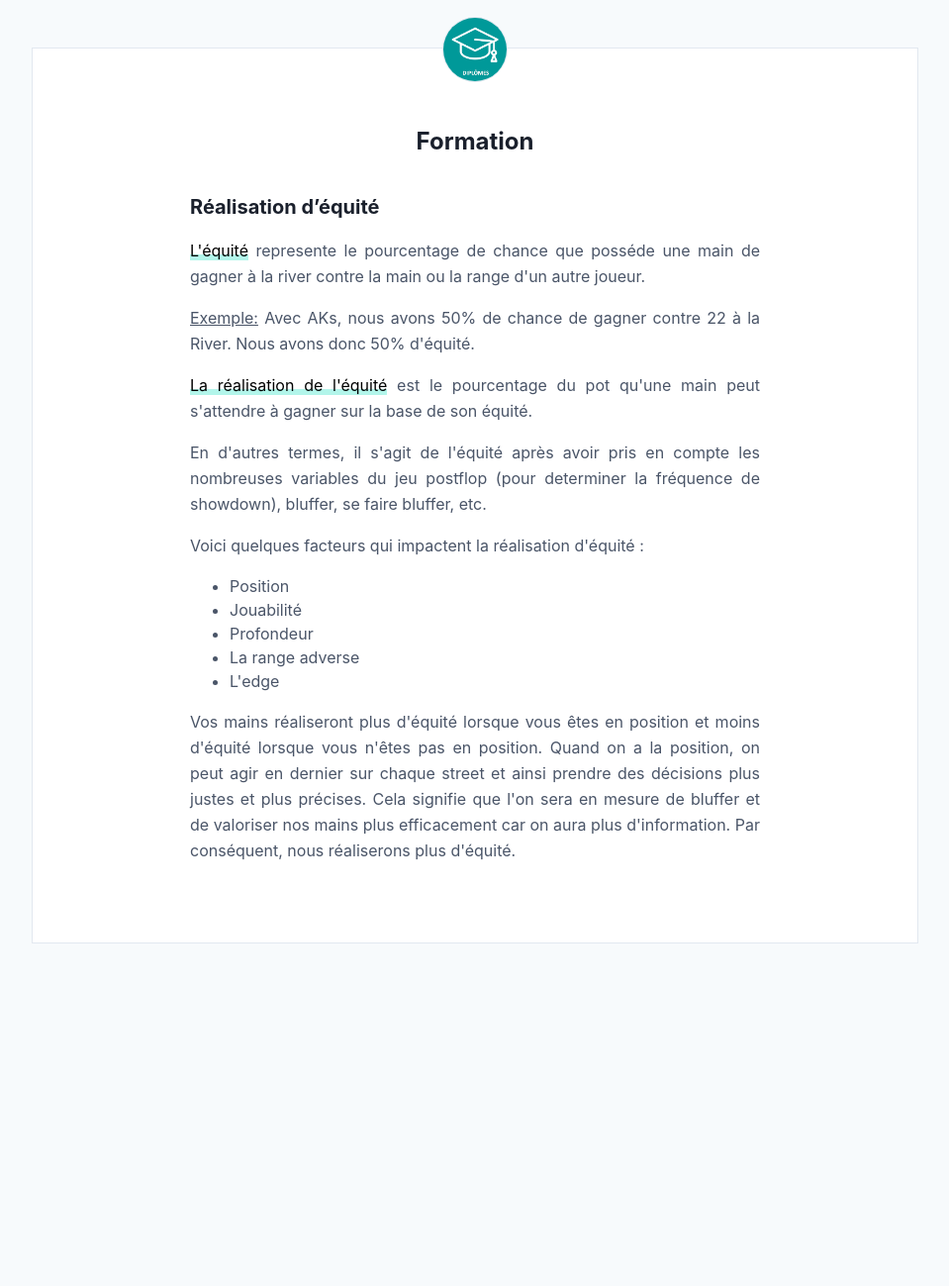
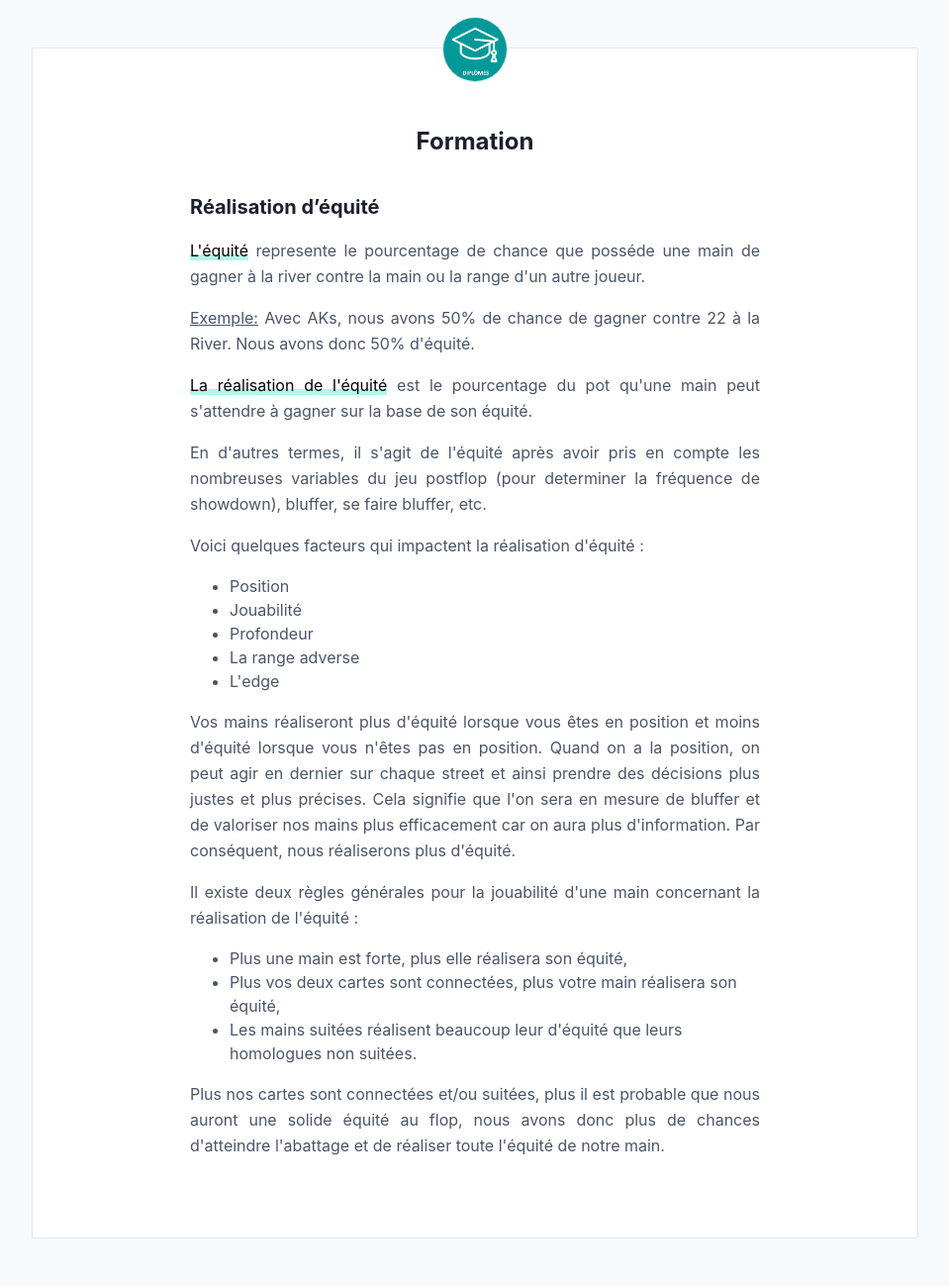
Before and after one commit to greglejeune/blog, a Jekyll site: the page built from _posts/2020-03-03-masterclass.md, in a window 1280 px wide. Shown: the whole page at 99% size, without its empty margins (160-1119 px from the left). Built offline with Jekyll 4.4.1, drawn with Linux system fonts in a browser that asks for light colours; before the commit the page ends 1001 px from its top, so only the background shows below that.

Commit message:
Update 2020-03-03-masterclass.md

```diff
--- a/_posts/2020-03-03-masterclass.md
+++ b/_posts/2020-03-03-masterclass.md
@@ -30,4 +30,15 @@ categories: poker
   <p>
     Vos mains réaliseront plus d'équité lorsque vous êtes en position et moins d'équité lorsque vous n'êtes pas en position. Quand on a la position, on peut agir en dernier sur chaque street et ainsi prendre des décisions plus justes et plus précises. Cela signifie que l'on sera en mesure de bluffer et de valoriser nos mains plus efficacement car on aura plus d'information. Par conséquent, nous réaliserons plus d'équité.
   </p>
+  <p>
+    Il existe deux règles générales pour la jouabilité d'une main concernant la réalisation de l'équité :
+  </p>
+  <ul>
+    <li>Plus une main est forte, plus elle réalisera son équité,</li>
+    <li>Plus vos deux cartes sont connectées, plus votre main réalisera son équité,</li>
+    <li>Les mains suitées réalisent beaucoup leur d'équité que leurs homologues non suitées.</li>
+  </ul>
+  <p>
+    Plus nos cartes sont connectées et/ou suitées, plus il est probable que nous auront une solide équité au flop, nous avons donc plus de chances d'atteindre l'abattage et de réaliser toute l'équité de notre main.
+  </p>
 </div>
```
